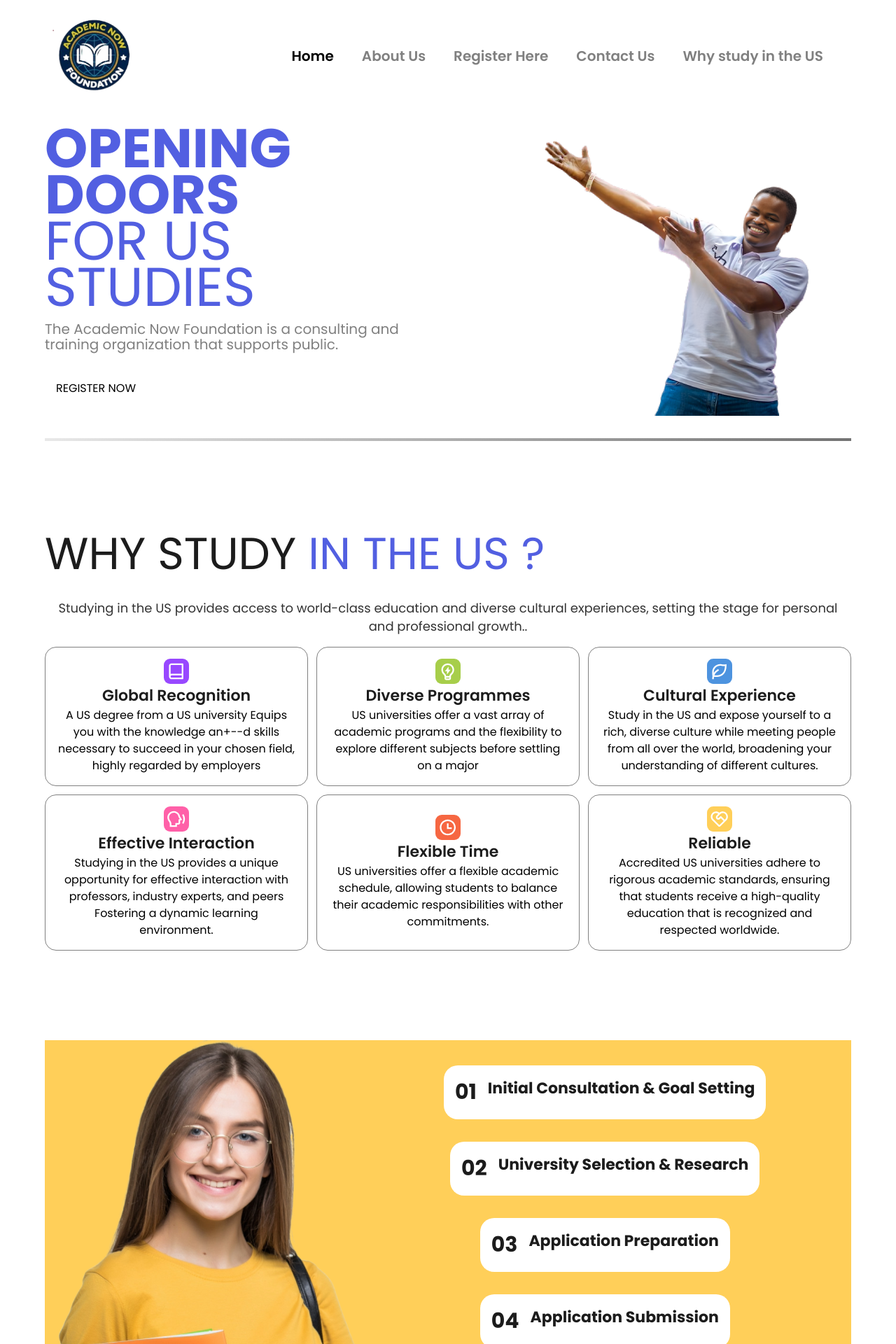
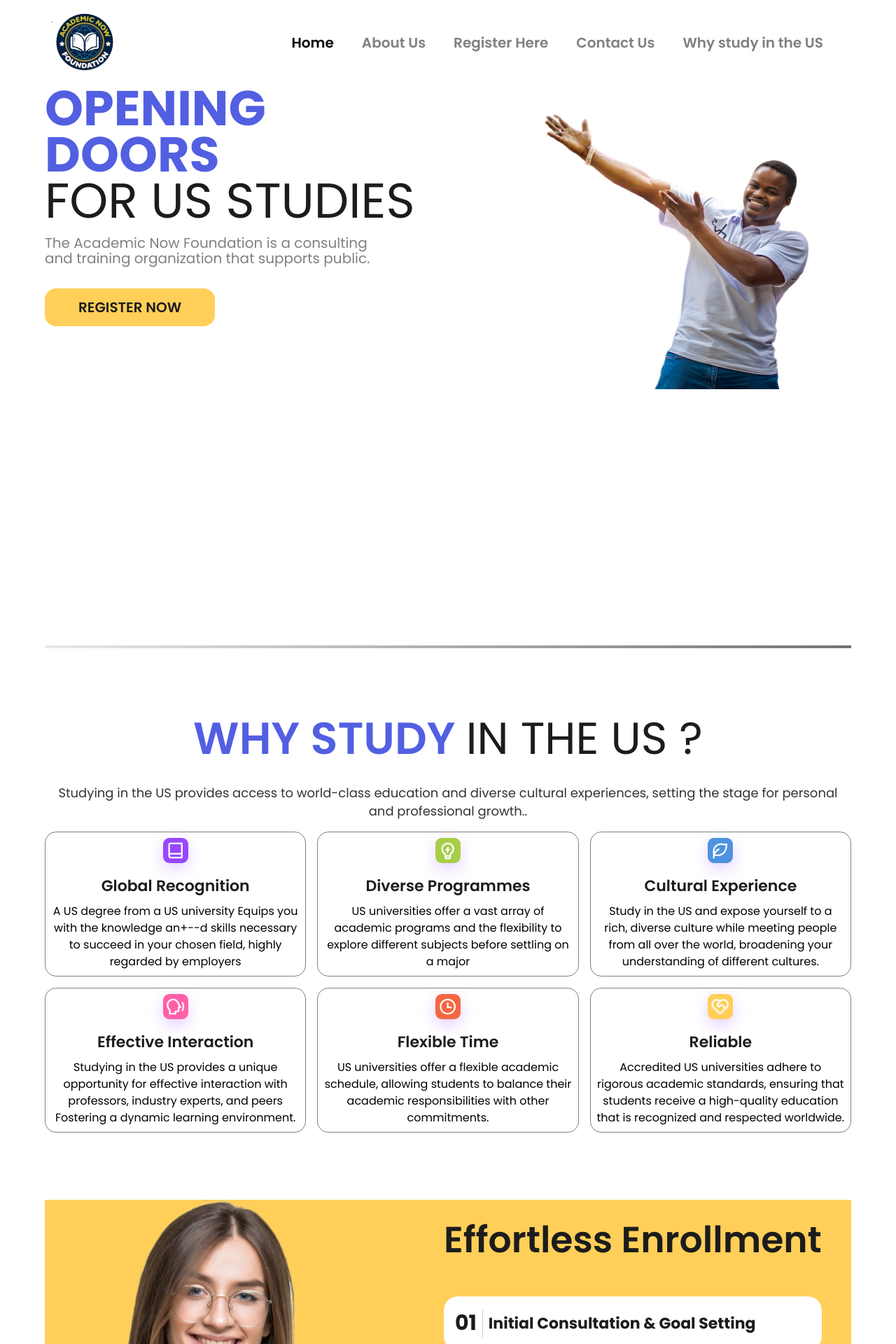
Before and after one commit to FarajaOmbeni/academic-now, a React (Vite) app in the folder frontend/: page / in a window 1280 px wide. Shown: the top 1920 px of the page at 70% size. Built offline with nearby package versions, Linux system fonts and the light colour scheme.

Commit message:
corrections to the home page

```diff
--- a/frontend/src/components/Divider.jsx
+++ b/frontend/src/components/Divider.jsx
@@ -1,6 +1,6 @@
 const Divider = () => {
   return (
-    <div className="w-full my-8">
+    <div className="w-full">
         <div className="divider"></div>
     </div>
   )
--- a/frontend/src/components/Home/AboutCompany.jsx
+++ b/frontend/src/components/Home/AboutCompany.jsx
@@ -2,16 +2,16 @@ import { aboutCompany, playIcon } from "../../assets";
 
 const AboutCompany = () => {
   return (
-    <div>
-      <div className="flex flex-col items-center mb-4">
-        <h1 className="text-primaryBlue text-[52px] font-bold leading-[66px]">
+    <div className="my-24">
+      <div className="flex flex-col items-center">
+        <h1 className="text-primaryBlue text-[52px] font-bold leading-[66px] mb-4">
           About
           <span className="text-[#1C1C1C] text-[52px] font-bold leading-[66px]">
             {" "}
             Company
           </span>
         </h1>
-        <p className="text-[#333] text-[18px] font-normal leading-[26px]">
+        <p className="text-[#333] text-[18px] font-normal leading-[26px] text-center mb-6">
           The Academic Now Foundation is a consulting and training organization
           that supports public and private educational institutions, as well as
           people and groups in gaining access to intellectual, cultural, social,
--- a/frontend/src/components/Home/EffortlessEnrollment.jsx
+++ b/frontend/src/components/Home/EffortlessEnrollment.jsx
@@ -3,21 +3,31 @@ import { enrollment } from "../../constants";
 
 const EffortlessEnrollment = () => {
   return (
-    <div className="bg-[#FFCF59]">
+    <div className="bg-[#FFCF59] mb-24">
       <div className="flex">
         <div className="">
-          <img src={enrollmentImage} alt="" />
+          <img src={enrollmentImage} alt="enrollment image" />
         </div>
-        <div className="flex flex-col items-center justify-center">
+        <div className="">
+          <h4 className="text-[52px] font-semibold leading-[66px] text-[#1C1C1C] mb-12 mt-6">
+            Effortless Enrollment
+          </h4>
+          <div className="flex flex-col items-center">
             {enrollment.map((enroll) => (
               <div
-              className="flex gap-4 bg-white rounded-[20px] p-4 mb-8"
+                className="flex gap-2 bg-white rounded-[20px] p-4 mb-8 w-full items-center"
                 key={enroll.id}
               >
-              <p className="text-[#1C1C1C] text-[30px] font-bold">{enroll.number}</p>
-              <p className="text-[#1C1C1C] text-[22px] font-bold">{enroll.content}</p>
+                <p className="text-[#1C1C1C] text-[30px] font-bold">
+                  {enroll.number}
+                </p>
+                <div className="line"></div>
+                <p className="text-[#1C1C1C] text-[22px] font-bold">
+                  {enroll.content}
+                </p>
               </div>
             ))}
+          </div>
         </div>
       </div>
     </div>
--- a/frontend/src/components/Home/Hero.jsx
+++ b/frontend/src/components/Home/Hero.jsx
@@ -2,31 +2,35 @@ import { Student } from "../../assets";
 
 const Hero = () => {
   return (
-    <div className="flex justify-between items-center">
+    <div className="h-screen">
+      <div className="flex justify-between">
         {/* heading */}
         <div className="flex flex-col flex-1">
           <div className="">
-          <h1 className="text-[78px] font-bold leading-[66px] text-primaryBlue">
+            <h1 className="text-[70px] font-bold leading-[66px] text-primaryBlue">
               OPENING DOORS
-            <p className="text-[78px] text-#1C1C1C font-normal leading-[66px]">
+              <p className="text-[70px] text-[#1C1C1C] font-normal leading-[66px]">
                 FOR US STUDIES
               </p>
             </h1>
           </div>
           <div className="mt-4">
             <p className="text-linkColor font-normal text-xl leading-[22px]">
-            The Academic Now Foundation is a consulting and training{" "}
+              The Academic Now Foundation is a consulting <br /> and training{" "}
               organization that supports public.
             </p>
           </div>
 
           <div className="mt-8">
-          <button className="bg-#FFCF59 px-4 py-2">REGISTER NOW</button>
+            <button className="bg-[#FFCF59] px-12 py-3 rounded-2xl text-[#1C1C1C] text-[20px] font-semibold">
+              REGISTER NOW
+            </button>
           </div>
         </div>
 
-      <div className="flex-1 flex justify-center items-center">
-        <img src={Student} alt="" />
+        <div className="flex-1">
+          <img src={Student} alt="" className="w-full h-auto" />
+        </div>
       </div>
     </div>
   );
--- a/frontend/src/components/Home/OurServices.jsx
+++ b/frontend/src/components/Home/OurServices.jsx
@@ -11,7 +11,7 @@ const OurServices = () => {
             Services
           </span>
         </h1>
-        <p className="text-[#333] text-[18px] font-normal leading-[26px]">
+        <p className="text-center mb-6 text-[#333] text-[18px] font-normal leading-[26px]">
           At Academic Now foundation, we believe in empowering students to
           pursue their academic dreams with confidence. Here are some of our
           services designed to streamline your journey to studying in the US.
@@ -30,6 +30,7 @@ const OurServices = () => {
               </h5>
               <p className="text-center">{service.content}</p>
 
+              <button className="bg-[#FFCF59] rouded-13px px-6 py-3">GET STARTED</button>
         </div>
       ))}
       </div>
--- a/frontend/src/components/Home/WhyStudy.jsx
+++ b/frontend/src/components/Home/WhyStudy.jsx
@@ -2,11 +2,11 @@ import { WhyStudySection } from "../../constants";
 
 const WhyStudy = () => {
   return (
-    <section className="my-32">
+    <section className="my-24">
       <div className="">
-        <h2 className="mb-8 text-[#1C1C1C] text-[64px] font-normal leading-[66px]">
+        <h2 className="text-center text-primaryBlue mb-8 text-[64px] font-semibold leading-[66px]">
           WHY STUDY{" "}
-          <span className="text-primaryBlue text-[64px] font-normal leading-[66px]">
+          <span className="text-[#1C1C1C] text-[64px] font-normal leading-[66px]">
             IN THE US ?
           </span>
         </h2>
@@ -18,16 +18,17 @@ const WhyStudy = () => {
       </div>
 
       {/* cards section */}
-      <div className="grid grid-cols-1 md:grid-cols-2 lg:grid-cols-3 gap-3">
+      <div className="grid grid-cols-1 md:grid-cols-2 lg:grid-cols-3 gap-4">
         {WhyStudySection.map((section, index) => (
-          <div className="border rounded-2xl border-linkColor flex flex-col items-center justify-center p-4" key={index}>
+          <div className="whyus-card border bg-white rounded-2xl border-linkColor flex flex-col items-center justify-center p-2" key={index}>
             <img
               src={section.img}
-              alt=""
+              alt="section-img"
+              className="whyStudy-img mb-4"
               style={{ backgroundColor: section.color, width:'36px', height:'36px', padding:'4px', borderRadius: '9px' }}
             />
             <div className="">
-              <h5 className="text-[#1C1C1C] text-[22px] font-semibold text-center">
+              <h5 className="mb-2 text-[#1C1C1C] text-[22px] font-semibold text-center">
                 {section.title}
               </h5>
               <p className="text-center">{section.content}</p>
--- a/frontend/src/components/Navbar.jsx
+++ b/frontend/src/components/Navbar.jsx
@@ -5,13 +5,13 @@ import { Link } from "react-router-dom";
 const Navbar = () => {
   const [active, setActive] = useState("Home");
   return (
-    <nav className="w-full py-6 flex items-center justify-between">
+    <nav className="w-full py-4 flex items-center justify-between">
       <div className="">
-        <img src={logo} alt="" className="w-[124px]" />
+        <img src={logo} alt="" className="w-[100px]" />
       </div>
       <ul className="flex items-center">
         <li
-          className={`font-semibold text-xl ${
+          className={`font-semibold text-[20px] ${
             active === "Home" ? "text-black" : "text-linkColor"
           } mr-10`}
           onClick={() => setActive("Home")}
@@ -19,7 +19,7 @@ const Navbar = () => {
           <Link to="/">Home</Link>
         </li>
         <li
-          className={`font-semibold text-xl ${
+          className={`font-semibold text-[20px] ${
             active === "About" ? "text-black" : "text-linkColor"
           } mr-10`}
           onClick={() => setActive("About")}
@@ -27,7 +27,7 @@ const Navbar = () => {
           <Link to="/about">About Us</Link>
         </li>
         <li
-          className={`font-semibold text-xl ${
+          className={`font-semibold text-[20px] ${
             active === "Register" ? "text-black" : "text-linkColor"
           } mr-10`}
           onClick={() => setActive("Register")}
@@ -35,7 +35,7 @@ const Navbar = () => {
           <Link to="/register">Register Here</Link>
         </li>
         <li
-          className={`font-semibold text-xl ${
+          className={`font-semibold text-[20px] ${
             active === "Contact" ? "text-black" : "text-linkColor"
           } mr-10`}
           onClick={() => setActive("Contact")}
@@ -43,7 +43,7 @@ const Navbar = () => {
           <Link to="/contact">Contact Us</Link>
         </li>
         <li
-          className={`font-semibold text-xl ${
+          className={`font-semibold text-[20px] ${
             active === "Whyus" ? "text-black" : "text-linkColor"
           } mr-10`}
           onClick={() => setActive("Whyus")}
--- a/frontend/src/index.css
+++ b/frontend/src/index.css
@@ -1,7 +1,7 @@
 @import url("https://fonts.googleapis.com/css2?family=Poppins:ital,wght@0,100;0,200;0,300;0,400;0,500;0,600;0,700;0,800;0,900;1,100;1,200;1,300;1,400;1,500;1,600;1,700;1,800;1,900&display=swap");
 @import url("https://fonts.googleapis.com/css2?family=Montserrat:ital,wght@0,100..900;1,100..900&display=swap");
 @import url("https://fonts.googleapis.com/css2?family=M+PLUS+Rounded+1c&family=Montserrat:ital,wght@0,100..900;1,100..900&display=swap");
-@import url('https://fonts.googleapis.com/css2?family=Inter:wght@100..900&display=swap');
+@import url("https://fonts.googleapis.com/css2?family=Inter:wght@100..900&display=swap");
 
 @tailwind base;
 @tailwind components;
@@ -39,7 +39,7 @@ body {
 .rounded-mplus {
   font-family: "M PLUS Rounded 1c", sans-serif;
 }
-.inter{
+.inter {
   font-family: "Inter", sans-serif;
 }
 
@@ -59,3 +59,32 @@ body {
     0px 116px 69px 0px rgba(0, 0, 0, 0.03),
     0px 51px 51px 0px rgba(0, 0, 0, 0.05), 0px 13px 28px 0px rgba(0, 0, 0, 0.06);
 }
+/* .special-line{
+  padding-left: 2rem;
+} */
+/* .special-line::before {
+  content: "";
+  position: absolute;
+  left: 15%;
+  width: 1px;
+  height: 50%;
+  background: rgba(0, 0, 0, 0.2);
+  top: 50%;
+  transform: translateY(-50%);
+} */
+.line {
+  border-left: 1px solid transparent;
+  height: 2.5rem;
+  background-color: rgba(0, 0, 0, 0.20);
+}
+
+.whyStudy-img{
+  box-shadow: 0px 8px 21px 0px rgba(152, 72, 255, 0.25);
+}
+.whyus-card{
+  transition: box-shadow 0.3s ease, transform 0.3s ease;
+}
+.whyus-card:hover {
+  box-shadow: 0px 322px 90px 0px rgba(0, 0, 0, 0.00), 0px 206px 82px 0px rgba(0, 0, 0, 0.01), 0px 116px 69px 0px rgba(0, 0, 0, 0.03), 0px 51px 51px 0px rgba(0, 0, 0, 0.05), 0px 13px 28px 0px rgba(0, 0, 0, 0.06);
+  transform: scale(1.05);
+}
```
Lines whose indentation alone changed are shown as unchanged.
